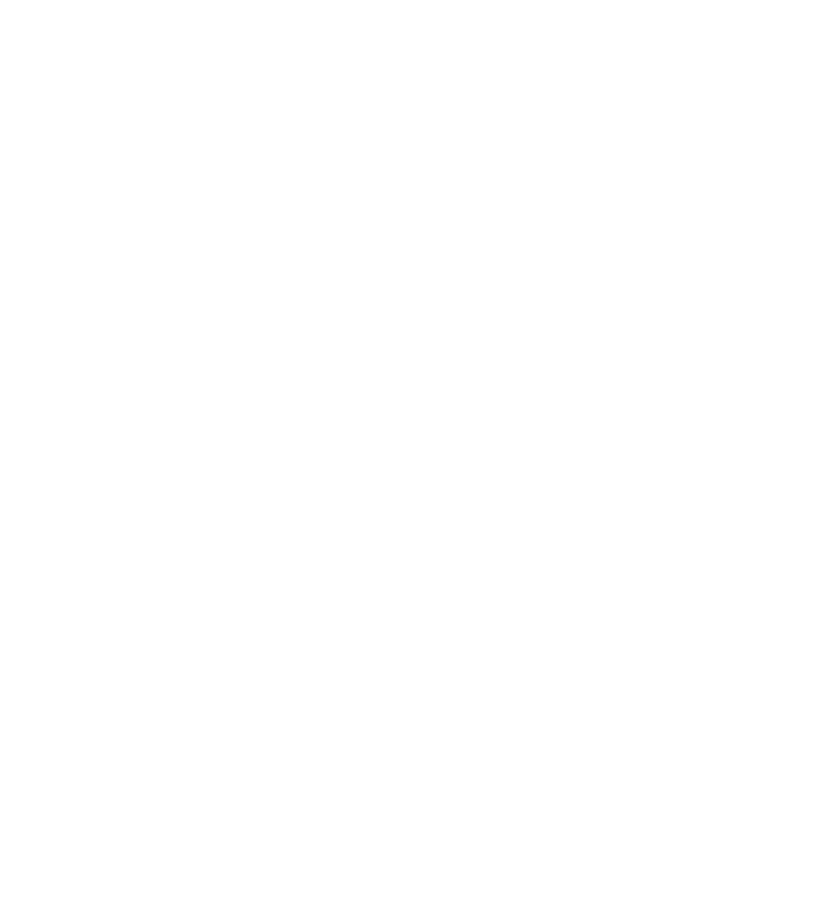
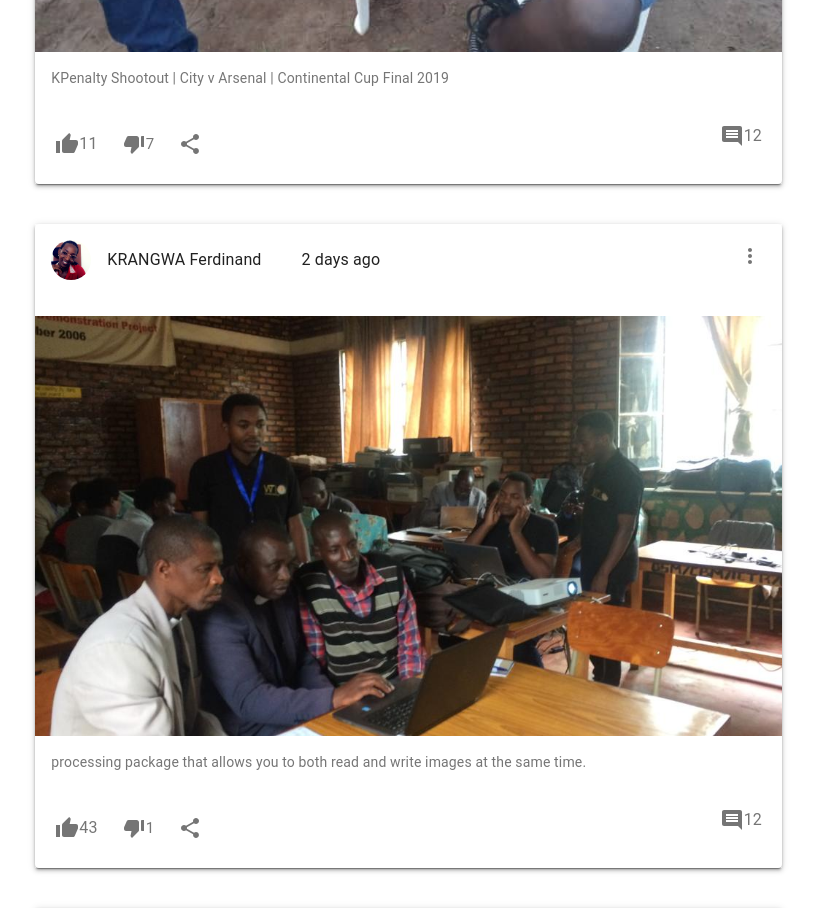
Before and after one commit to niysalomon/port, a React (Create React App) app: page / in a window 1280 px wide. Shown: the part 7560-8468 px from the top of the page, without its empty margins (178-994 px from the left). Before the commit the page ends 7100 px from the top, so only its background shows below. Built offline with nearby package versions, Linux system fonts and the light colour scheme.

Commit message:
Update dammyData.js

```diff
--- a/src/dammyData.js
+++ b/src/dammyData.js
@@ -146,6 +146,35 @@ export const Posts = [
         dislike:3,
         comment:9,
     },
+      {
+        id:11,
+        desc:"KPenalty Shootout | City v Arsenal | Continental Cup Final 2019",
+        photos:"posts/9.jpg",
+        date:"3 days ago",
+        userId:6,
+        like:11,
+        dislike:7,
+        comment:22,
+    },
+    {
+        id:12,
+        desc:"processing package that allows you to both read and write images at the same time. ",
+        photos:"posts/IMG-20190524-WA0014.jpg",
+        date:"2 days ago",
+        userId:6,
+        like:43,
+        dislike:1,
+        comment:10,
+    },{
+        id:13,
+        desc:"processing package that allows you to both read and write images at the same time. ",
+        photos:"posts/11.jpg",
+        date:"2 min ago",
+        userId:7,
+        like:3,
+        dislike:1,
+        comment:18,
+    },
 ];
 
 
```
